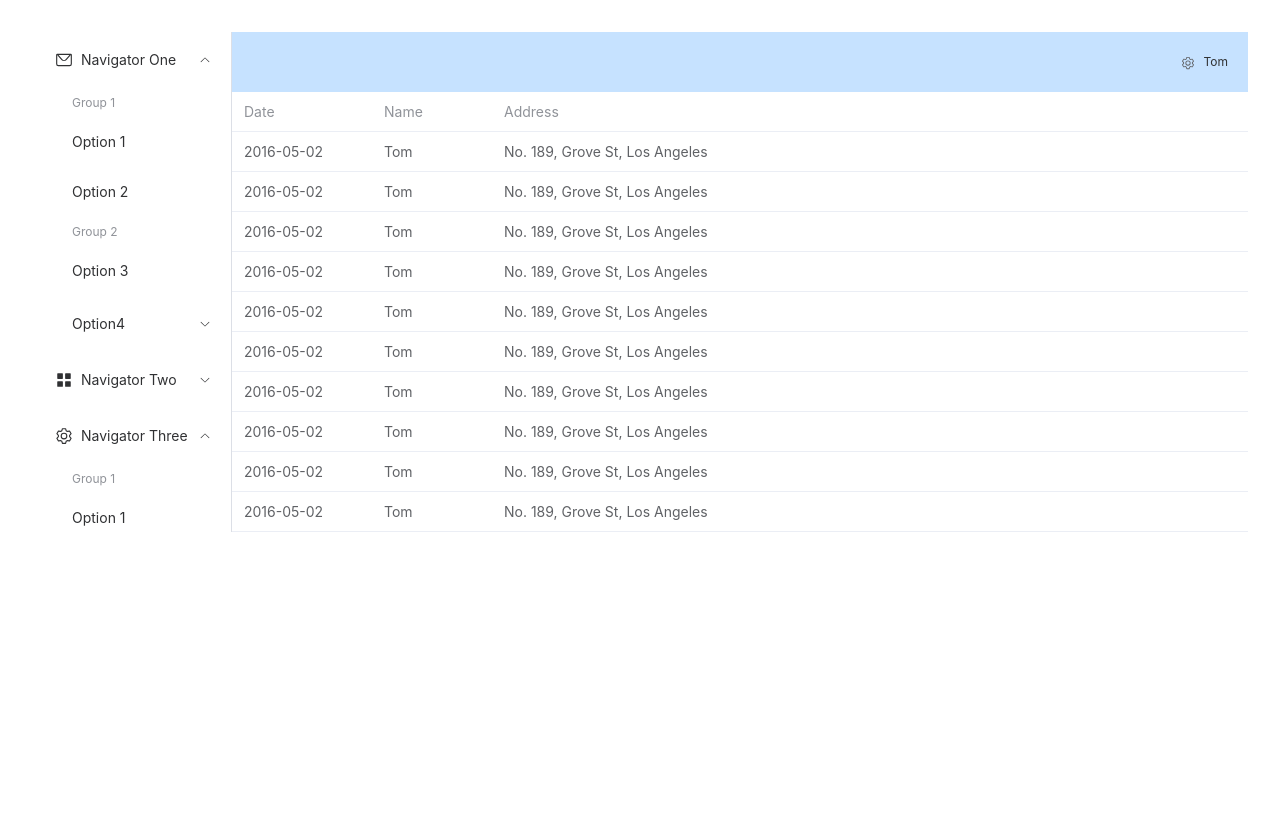
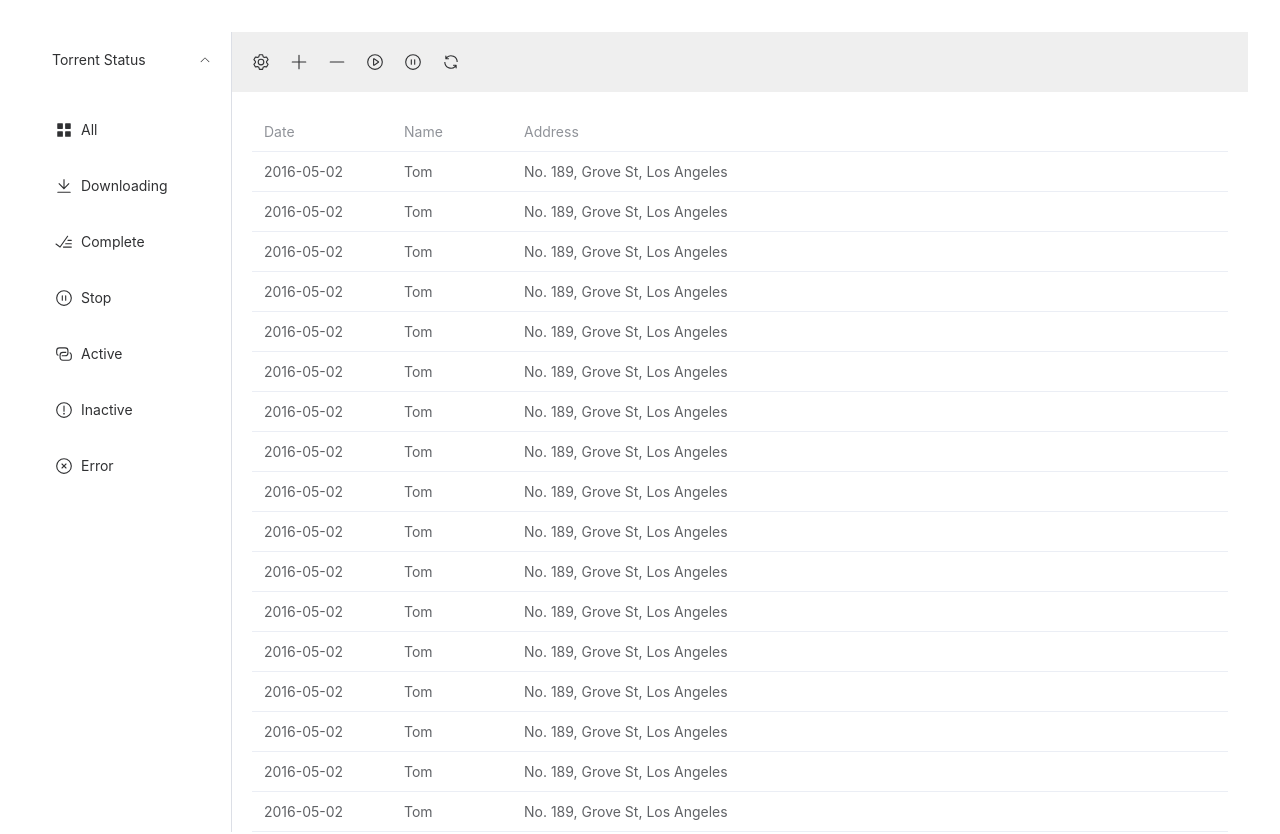
Before and after one commit to blanexie/qbittorrent-webUI, a Vue app: page / in a window 1280 px wide. Shown: the top 834 px of the page. Before the commit the page ends 800 px from the top, so only its background shows below. Built offline with nearby package versions, Linux system fonts and the light colour scheme.

Commit message:
基本結構

```diff
--- a/package.json
+++ b/package.json
@@ -13,6 +13,7 @@
     "format": "prettier --write src/"
   },
   "dependencies": {
+    "@element-plus/icons-vue": "^2.3.1",
     "element-plus": "^2.6.1",
     "pinia": "^2.1.7",
     "vue": "^3.4.21",
--- a/src/components/Aside.vue
+++ /dev/null
@@ -1,73 +0,0 @@
-<template>
-  <div>
-    <el-scrollbar>
-      <el-menu :default-openeds="['1', '3']">
-        <el-sub-menu index="1">
-          <template #title>
-            <el-icon>
-              <message/>
-            </el-icon>
-            Navigator One
-          </template>
-          <el-menu-item-group>
-            <template #title>Group 1</template>
-            <el-menu-item index="1-1">Option 1</el-menu-item>
-            <el-menu-item index="1-2">Option 2</el-menu-item>
-          </el-menu-item-group>
-          <el-menu-item-group title="Group 2">
-            <el-menu-item index="1-3">Option 3</el-menu-item>
-          </el-menu-item-group>
-          <el-sub-menu index="1-4">
-            <template #title>Option4</template>
-            <el-menu-item index="1-4-1">Option 4-1</el-menu-item>
-          </el-sub-menu>
-        </el-sub-menu>
-        <el-sub-menu index="2">
-          <template #title>
-            <el-icon>
-              <icon-menu/>
-            </el-icon>
-            Navigator Two
-          </template>
-          <el-menu-item-group>
-            <template #title>Group 1</template>
-            <el-menu-item index="2-1">Option 1</el-menu-item>
-            <el-menu-item index="2-2">Option 2</el-menu-item>
-          </el-menu-item-group>
-          <el-menu-item-group title="Group 2">
-            <el-menu-item index="2-3">Option 3</el-menu-item>
-          </el-menu-item-group>
-          <el-sub-menu index="2-4">
-            <template #title>Option 4</template>
-            <el-menu-item index="2-4-1">Option 4-1</el-menu-item>
-          </el-sub-menu>
-        </el-sub-menu>
-        <el-sub-menu index="3">
-          <template #title>
-            <el-icon>
-              <setting/>
-            </el-icon>
-            Navigator Three
-          </template>
-          <el-menu-item-group>
-            <template #title>Group 1</template>
-            <el-menu-item index="3-1">Option 1</el-menu-item>
-            <el-menu-item index="3-2">Option 2</el-menu-item>
-          </el-menu-item-group>
-          <el-menu-item-group title="Group 2">
-            <el-menu-item index="3-3">Option 3</el-menu-item>
-          </el-menu-item-group>
-          <el-sub-menu index="3-4">
-            <template #title>Option 4</template>
-            <el-menu-item index="3-4-1">Option 4-1</el-menu-item>
-          </el-sub-menu>
-        </el-sub-menu>
-      </el-menu>
-    </el-scrollbar>
-  </div>
-</template>
-<script setup lang="ts">
-import {Menu as IconMenu, Message, Setting} from '@element-plus/icons-vue'
-
-</script>
-<style scoped></style>
--- /dev/null
+++ b/src/components/AsideComponent.vue
@@ -0,0 +1,78 @@
+<template>
+    <el-scrollbar>
+      <el-menu :default-openeds="['1', '3']">
+        <el-sub-menu index="1">
+          <template #title>
+            Torrent Status
+          </template>
+        </el-sub-menu>
+        <el-menu-item-group>
+          <el-menu-item index="1-1">
+            <template #title>
+              <el-icon>
+                <Menu/>
+              </el-icon>
+              All
+            </template>
+
+          </el-menu-item>
+          <el-menu-item index="1-2">
+            <template #title>
+              <el-icon>
+                <Download/>
+              </el-icon>
+              Downloading
+            </template>
+          </el-menu-item>
+          <el-menu-item index="1-3">
+            <template #title>
+              <el-icon>
+                <Finished/>
+              </el-icon>
+              Complete
+            </template>
+          </el-menu-item>
+          <el-menu-item index="1-4">
+            <template #title>
+              <el-icon>
+                <VideoPause/>
+              </el-icon>
+              Stop
+            </template>
+          </el-menu-item>
+          <el-menu-item index="1-5">
+            <template #title>
+              <el-icon>
+                <Connection/>
+              </el-icon>
+              Active
+            </template>
+          </el-menu-item>
+          <el-menu-item index="1-6">
+            <template #title>
+              <el-icon>
+                <Warning/>
+              </el-icon>
+              Inactive
+            </template>
+          </el-menu-item>
+          <el-menu-item index="1-7">
+            <template #title>
+              <el-icon>
+                <CircleClose/>
+              </el-icon>
+              Error
+            </template>
+          </el-menu-item>
+        </el-menu-item-group>
+      </el-menu>
+    </el-scrollbar>
+</template>
+<script setup lang="ts">
+import {CircleClose, Connection, Download, Finished, VideoPause, Warning} from "@element-plus/icons-vue";
+</script>
+<style scoped>
+.el-menu{
+  height: 100vh;
+}
+</style>
--- /dev/null
+++ b/src/components/HeaderComponent.vue
@@ -0,0 +1,39 @@
+<template>
+  <div class="toolbar">
+    <el-icon><Setting /></el-icon>
+    <el-icon>
+      <Plus/>
+    </el-icon>
+    <el-icon>
+      <Minus/>
+    </el-icon>
+    <el-icon>
+      <VideoPlay/>
+    </el-icon>
+    <el-icon>
+      <VideoPause/>
+    </el-icon><el-icon><Refresh /></el-icon>
+  </div>
+</template>
+<script setup lang="ts">
+
+const item = {
+  date: '2016-05-02',
+  name: 'Tom',
+  address: 'No. 189, Grove St, Los Angeles',
+}
+</script>
+
+<style scoped>
+.toolbar {
+  display: inline-flex;
+  align-items: center;
+  justify-content: center;
+  height: 100%;
+  font-size: large;
+}
+
+.el-icon{
+  margin-right: 20px;
+}
+</style>
--- a/src/main.ts
+++ b/src/main.ts
@@ -4,11 +4,14 @@ import { createApp } from 'vue'
 import { createPinia } from 'pinia'
 import ElementPlus from 'element-plus'
 import 'element-plus/dist/index.css'
+import * as ElementPlusIconsVue from '@element-plus/icons-vue'
 import App from './App.vue'
 import router from './router'
 
 const app = createApp(App)
-
+for (const [key, component] of Object.entries(ElementPlusIconsVue)) {
+    app.component(key, component)
+}
 app.use(createPinia())
 app.use(router)
 app.use(ElementPlus)
--- a/src/views/HomeView.vue
+++ b/src/views/HomeView.vue
@@ -1,29 +1,12 @@
 <template>
-  <el-container class="layout-container-demo" style="height: 500px">
+  <el-container class="layout-container-demo" >
     <el-aside width="200px">
-      <Aside></Aside>
+      <AsideComponent></AsideComponent>
     </el-aside>
     <el-container>
-      <el-header style="text-align: right; font-size: 12px">
-        <div class="toolbar">
-          <el-dropdown>
-            <el-icon style="margin-right: 8px; margin-top: 1px"
-            >
-              <setting
-              />
-            </el-icon>
-            <template #dropdown>
-              <el-dropdown-menu>
-                <el-dropdown-item>View</el-dropdown-item>
-                <el-dropdown-item>Add</el-dropdown-item>
-                <el-dropdown-item>Delete</el-dropdown-item>
-              </el-dropdown-menu>
-            </template>
-          </el-dropdown>
-          <span>Tom</span>
-        </div>
+      <el-header style="text-align: left; font-size: 12px">
+        <HeaderComponent></HeaderComponent>
       </el-header>
-
       <el-main>
         <el-scrollbar>
           <el-table :data="tableData">
@@ -39,9 +22,8 @@
 
 <script lang="ts" setup>
 import {ref} from 'vue'
-import {Menu as IconMenu, Message, Setting} from '@element-plus/icons-vue'
-import Aside from "@/components/Aside.vue";
-
+import AsideComponent from "@/components/AsideComponent.vue";
+import HeaderComponent from "@/components/HeaderComponent.vue";
 const item = {
   date: '2016-05-02',
   name: 'Tom',
@@ -53,28 +35,7 @@ const tableData = ref(Array.from({length: 20}).fill(item))
 <style scoped>
 .layout-container-demo .el-header {
   position: relative;
-  background-color: var(--el-color-primary-light-7);
+  background-color: #efefef;
   color: var(--el-text-color-primary);
 }
-
-.layout-container-demo .el-aside {
-  color: var(--el-text-color-primary);
-  background: var(--el-color-primary-light-8);
-}
-
-.layout-container-demo .el-menu {
-  border-right: none;
-}
-
-.layout-container-demo .el-main {
-  padding: 0;
-}
-
-.layout-container-demo .toolbar {
-  display: inline-flex;
-  align-items: center;
-  justify-content: center;
-  height: 100%;
-  right: 20px;
-}
 </style>
```
Also changed, not shown: 1 other file (tests, documents, lock files or other folders).
